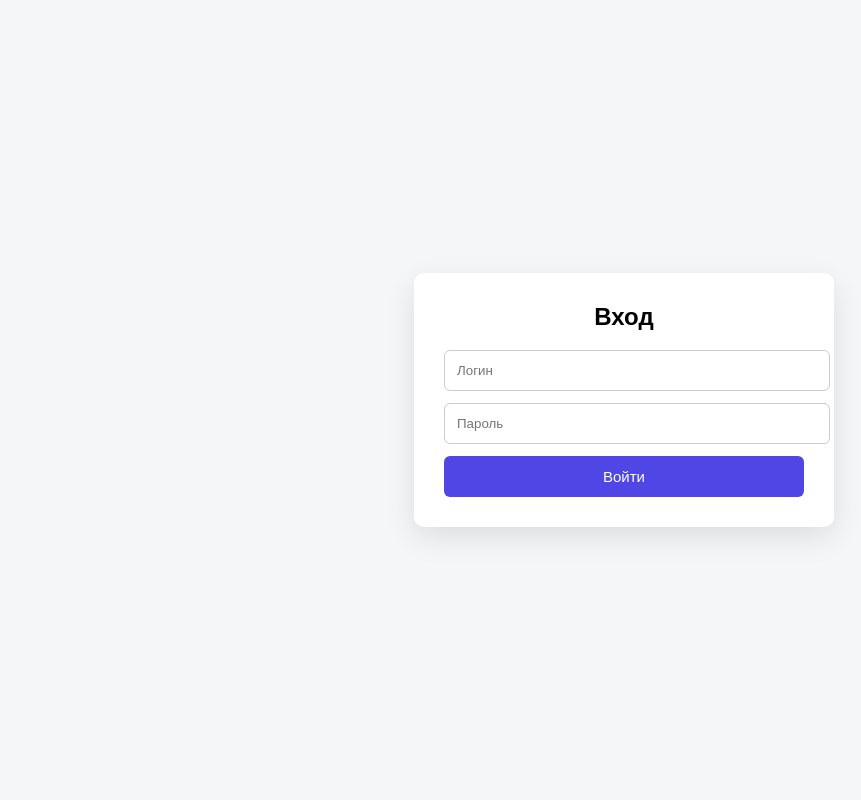
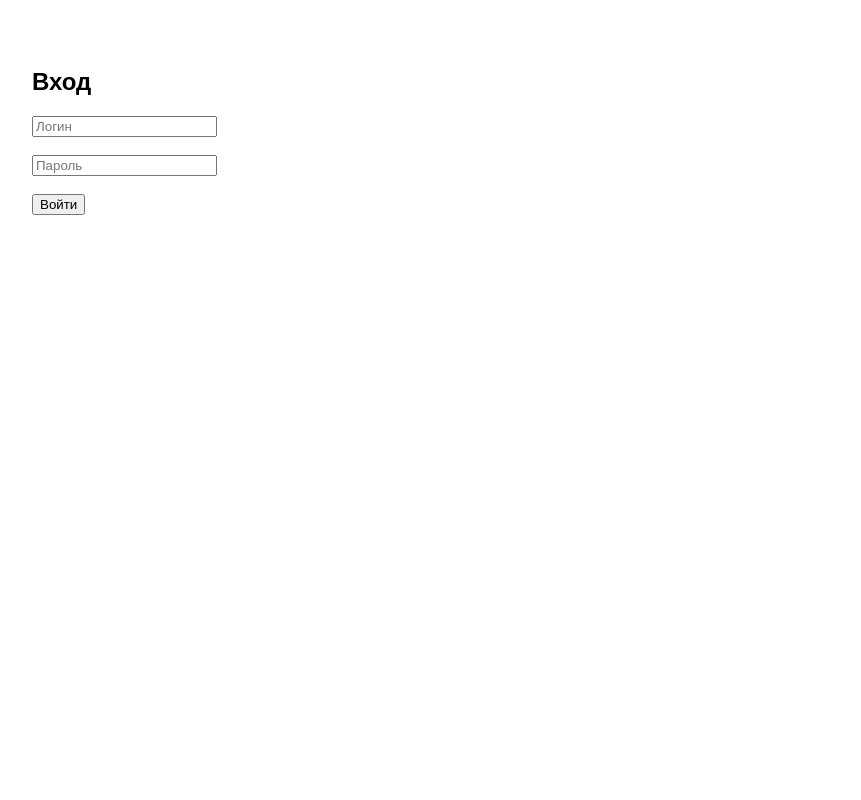
Before and after one commit to sergymarco25-hub/one-time-link, a FastAPI app: page /login in a window 1280 px wide. Shown: the whole page, without its empty margins (16-877 px from the left). Run offline with FastAPI, Linux system fonts and the light colour scheme.

Commit message:
Update login.html

```diff
--- a/templates/login.html
+++ b/templates/login.html
@@ -1,68 +1,21 @@
 <!DOCTYPE html>
-<html lang="ru">
+<html>
 <head>
-    <meta charset="UTF-8">
-    <title>Вход</title>
-    <style>
-        body {
-            background: #f4f6f8;
-            font-family: Arial, sans-serif;
-            display: flex;
-            justify-content: center;
-            align-items: center;
-            height: 100vh;
-            margin: 0;
-        }
-        .box {
-            background: white;
-            padding: 30px;
-            border-radius: 10px;
-            width: 360px;
-            box-shadow: 0 10px 30px rgba(0,0,0,.1);
-        }
-        h2 {
-            margin-top: 0;
-            text-align: center;
-        }
-        input {
-            width: 100%;
-            padding: 12px;
-            margin-bottom: 12px;
-            border-radius: 6px;
-            border: 1px solid #ccc;
-        }
-        button {
-            width: 100%;
-            padding: 12px;
-            border: none;
-            border-radius: 6px;
-            background: #4f46e5;
-            color: white;
-            font-size: 15px;
-            cursor: pointer;
-        }
-        .error {
-            color: red;
-            text-align: center;
-            margin-bottom: 10px;
-        }
-    </style>
+<meta charset="utf-8">
+<title>Вход</title>
 </head>
-<body>
 
-<div class="box">
-    <h2>Вход</h2>
+<body style="font-family:Arial; padding:40px;">
 
-    {% if error %}
-    <div class="error">{{ error }}</div>
-    {% endif %}
+<h2>Вход</h2>
 
-    <form method="post" action="/login">
-        <input type="text" name="username" placeholder="Логин" required>
-        <input type="password" name="password" placeholder="Пароль" required>
-        <button type="submit">Войти</button>
-    </form>
-</div>
+<form method="post" action="/login">
+  <input name="username" placeholder="Логин" required>
+  <br><br>
+  <input name="password" type="password" placeholder="Пароль" required>
+  <br><br>
+  <button type="submit">Войти</button>
+</form>
 
 </body>
 </html>
```
